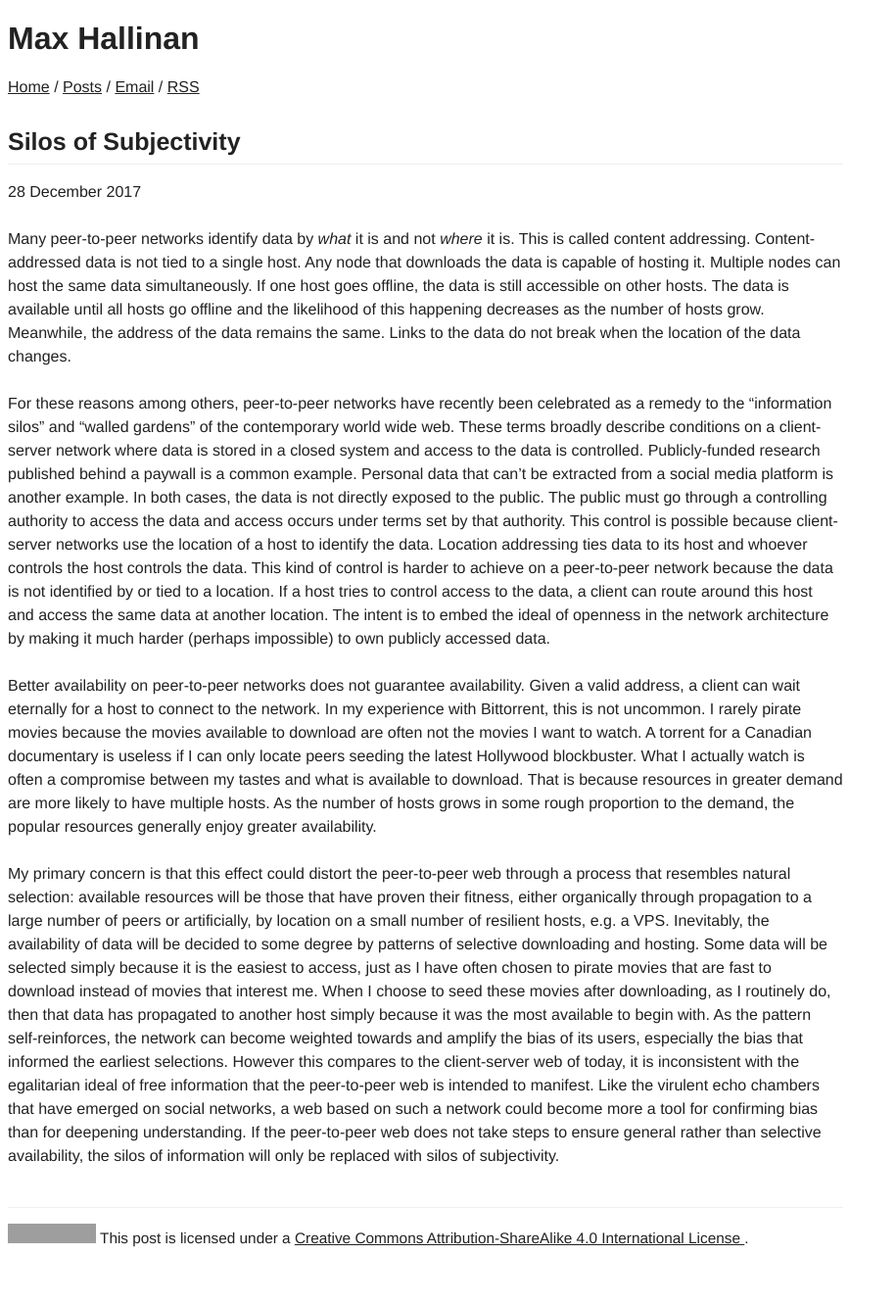
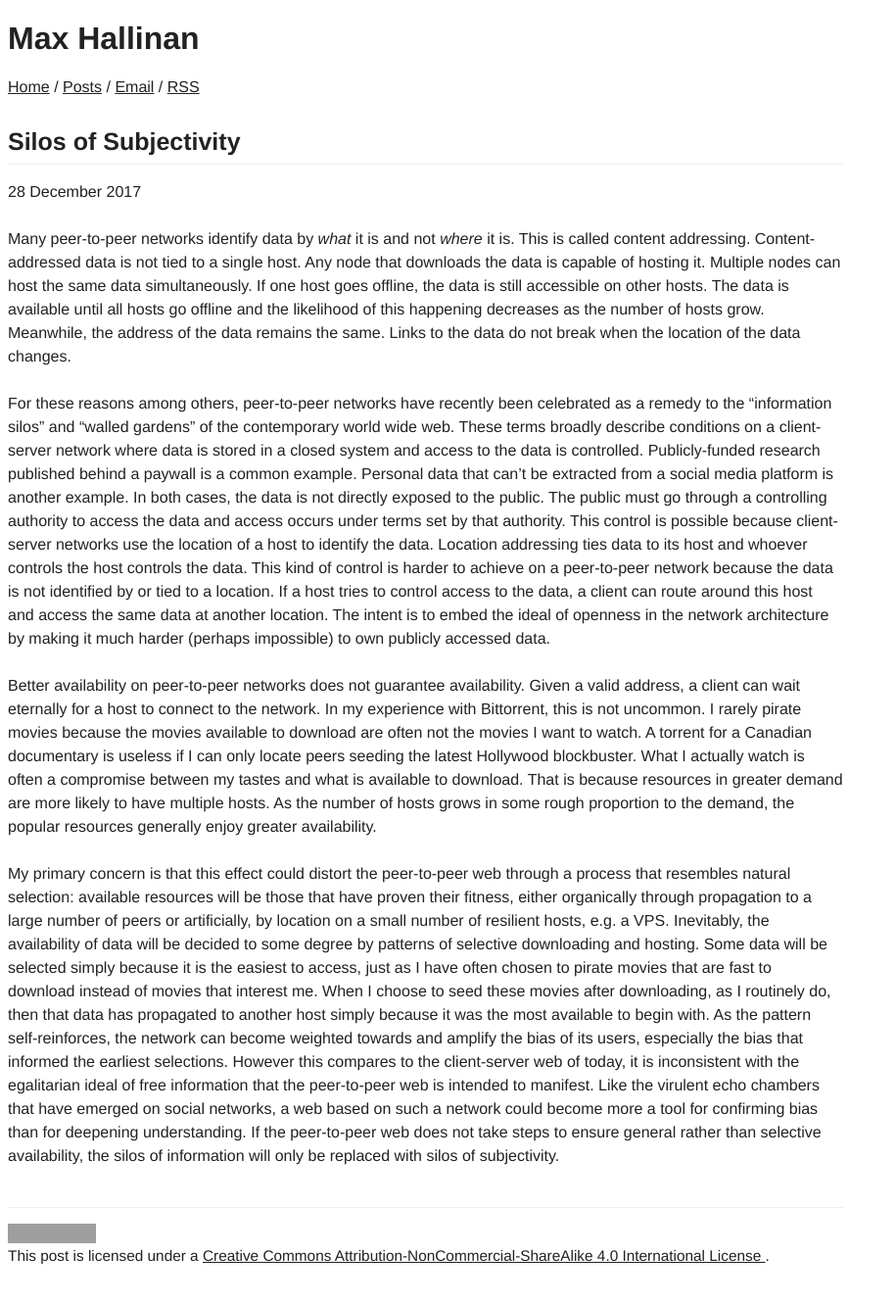
Before and after one commit to fromothers/www.maxhallinan.com, a Jekyll site: the page built from posts/_posts/2017-12-28-silos-of-subjectivity.md, in a window 1280 px wide. Shown: the whole page at 98% size, without its empty margins (0-915 px from the left). Built offline with Jekyll 4.4.1, drawn with Linux system fonts in a browser that asks for light colours; grey boxes are pictures that could not be loaded.

```diff
--- /dev/null
+++ b/_config.dat.yml
@@ -0,0 +1 @@
+url: ""
--- a/_layouts/post.html
+++ b/_layouts/post.html
@@ -23,17 +23,19 @@ layout: base
     <a
       class="license-icon"
       rel="license"
-      href="http://creativecommons.org/licenses/by-sa/4.0/">
+      href="http://creativecommons.org/licenses/by-nc-sa/4.0/">
       <img
         alt="Creative Commons License"
         style="border-width:0"
-        src="https://i.creativecommons.org/l/by-sa/4.0/88x31.png" />
+        src="https://i.creativecommons.org/l/by-nc-sa/4.0/88x31.png" />
     </a>
+    <br />
     This post is licensed under a
     <a
       rel="license"
-      href="http://creativecommons.org/licenses/by-sa/4.0/">
-      Creative Commons Attribution-ShareAlike 4.0 International License
+      href="http://creativecommons.org/licenses/by-nc-sa/4.0/">
+      Creative Commons Attribution-NonCommercial-ShareAlike 4.0 International
+      License
     </a>.
   </footer>
 </article>
```
Also changed, not shown: 1 other file.
